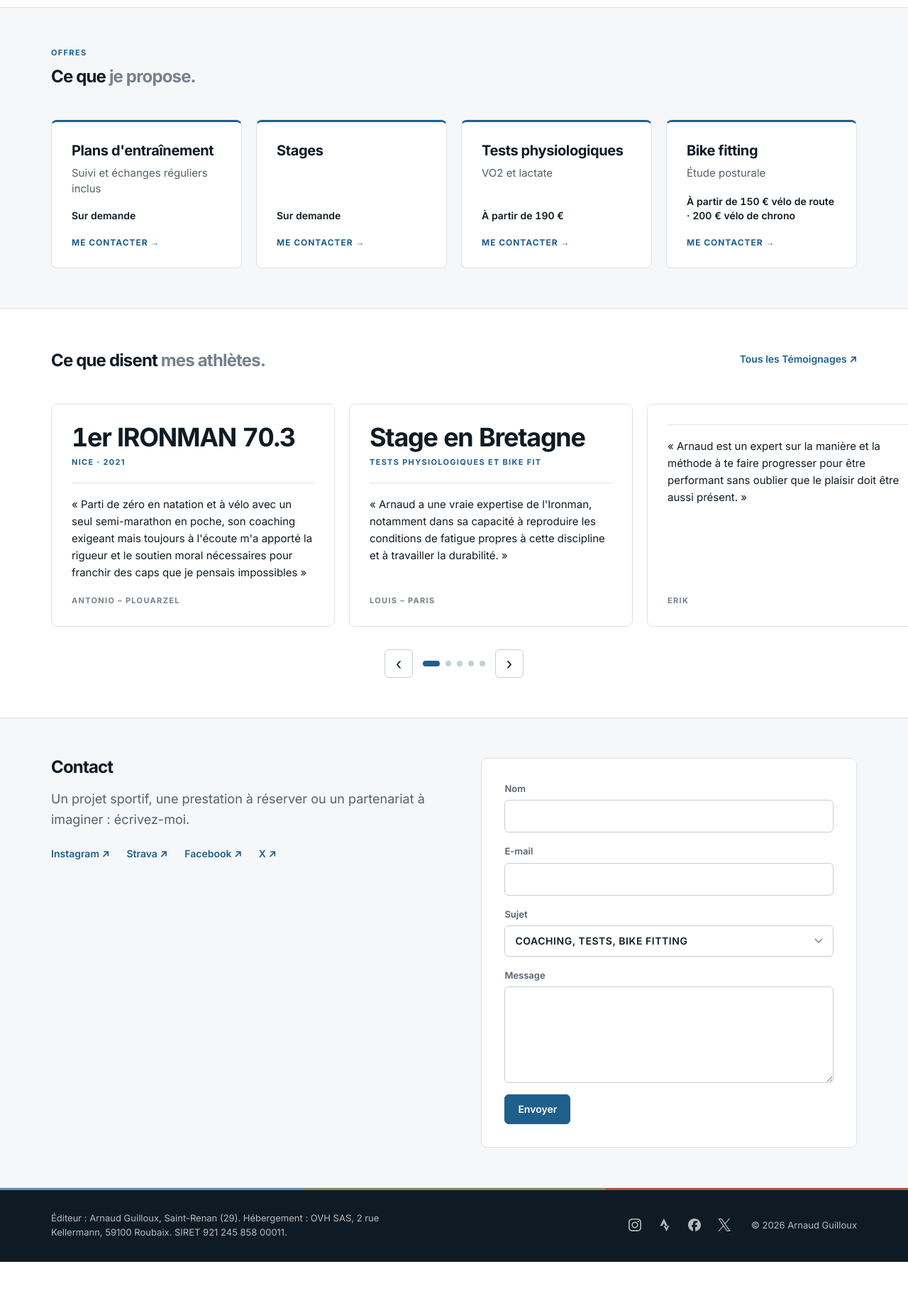
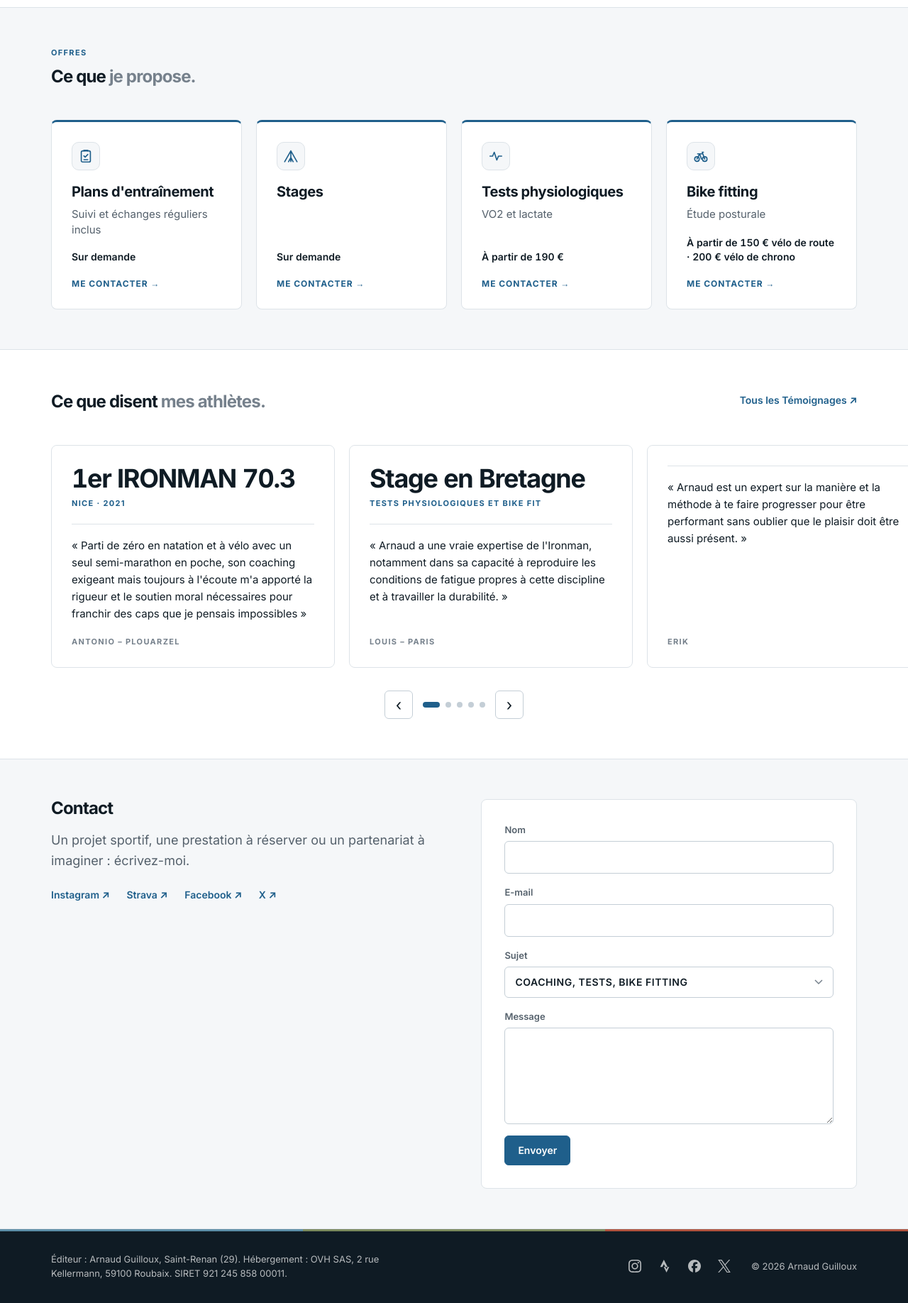
Before and after one commit to arnaudguilloux-web/site-arnaud-guilloux, a PHP site: page /coaching.php in a window 1280 px wide. Shown: the part 658-2494 px from the top of the page at 71% size. Before the commit the page ends 2436 px from the top, so only its background shows below. Run offline with PHP 8.4, Linux system fonts and the light colour scheme.

Commit message:
Offres coaching: picto en haut de chaque carte, modifiable dans le back office
Co-Authored-By: Claude Sonnet 5.5 <noreply@anthropic.com>
Claude-Session: https://claude.ai/code/session_0197ajPqd3WGEmMor7rfkrca

```diff
--- a/admin/index.php
+++ b/admin/index.php
@@ -93,6 +93,7 @@ $SCHEMA = [
         'detail_en' => ['Précision (EN) — facultatif', 'text'],
         'price_fr'  => ['Tarif (FR)', 'text'],
         'price_en'  => ['Tarif (EN)', 'text'],
+        'icon'      => ['Picto', 'select_offer'],
     ]],
     'testimonials' => ['label' => 'Témoignages', 'type' => 'list', 'title' => 'name', 'sub' => 'city',
         'help' => 'Chaque carte : un fait marquant en gros (ex. « 9h06 »), son contexte, puis la citation telle que l\'athlète l\'a écrite (un extrait, on ne réécrit pas ses mots). Signature affichée : « Prénom – Ville » (ville facultative). Ne publier qu\'avec l\'accord de l\'athlète.',
@@ -152,9 +153,9 @@ function field(string $name, array $def, string $value): string
     $h = '<label><span>' . e($label) . '</span>';
     if ($type === 'textarea') {
         $h .= '<textarea name="' . e($name) . '" rows="4">' . e($value) . '</textarea>';
-    } elseif ($type === 'select') {
+    } elseif ($type === 'select' || $type === 'select_offer') {
         $h .= '<select name="' . e($name) . '"><option value="">Aucun</option>';
-        foreach (stat_icons() as $k => $ic) {
+        foreach ($type === 'select' ? stat_icons() : offer_icons() as $k => $ic) {
             $h .= '<option value="' . e($k) . '"' . ($value === $k ? ' selected' : '') . '>' . e($ic[0]) . '</option>';
         }
         $h .= '</select>';
--- a/assets/style.css
+++ b/assets/style.css
@@ -354,3 +354,5 @@ html:has(dialog[open]) { overflow: hidden; }
 /* Titre « big » + lien dans une .head-row (Témoignages) : le lien s'aligne sur la dernière ligne du titre, la marge passe sur la rangée */
 .head-row .big { margin-bottom: 0; }
 .head-row:has(.big) { margin-bottom: clamp(28px, 4vw, 48px); }
+/* Picto en haut des cartes d'offres */
+.offer-ico { display: grid; place-items: center; width: 40px; height: 40px; margin-bottom: 10px; border-radius: 10px; background: var(--soft); border: 1px solid var(--line); color: var(--accent); }
--- a/coaching.php
+++ b/coaching.php
@@ -47,7 +47,7 @@ $F = contact_strings($lang);
 <link rel="preconnect" href="https://fonts.googleapis.com">
 <link rel="preconnect" href="https://fonts.gstatic.com" crossorigin>
 <link href="https://fonts.googleapis.com/css2?family=Inter:wght@400;500;600;700;800&display=swap" rel="stylesheet">
-<link rel="stylesheet" href="<?= e($base) ?>assets/style.css?v=71">
+<link rel="stylesheet" href="<?= e($base) ?>assets/style.css?v=72">
 </head>
 <body>
 <?= site_header($lang, $home, $self, $c, 'coaching') ?>
@@ -85,6 +85,7 @@ $F = contact_strings($lang);
     <ul class="offer-cards">
       <?php foreach ($coachItems as $it): ?>
       <li class="offer-card">
+        <?php if (($oico = offer_icon_svg((string) ($it['icon'] ?? ''))) !== ''): ?><span class="offer-ico"><?= $oico ?></span><?php endif; ?>
         <h3><?= e(tr($it, 'title')) ?></h3>
         <?php if (tr($it, 'detail') !== ''): ?><p class="offer-detail"><?= e(tr($it, 'detail')) ?></p><?php endif; ?>
         <?php if (tr($it, 'price') !== ''): ?><p class="offer-price"><?= e(tr($it, 'price')) ?></p><?php endif; ?>
--- a/data/content.default.json
+++ b/data/content.default.json
@@ -1099,7 +1099,8 @@
       "detail_fr": "Suivi et échanges réguliers inclus",
       "detail_en": "Regular follow-up and exchanges included",
       "price_fr": "Sur demande",
-      "price_en": "On request"
+      "price_en": "On request",
+      "icon": "plan"
     },
     {
       "title_fr": "Stages",
@@ -1107,7 +1108,8 @@
       "detail_fr": "",
       "detail_en": "",
       "price_fr": "Sur demande",
-      "price_en": "On request"
+      "price_en": "On request",
+      "icon": "camp"
     },
     {
       "title_fr": "Tests physiologiques",
@@ -1115,7 +1117,8 @@
       "detail_fr": "VO2 et lactate",
       "detail_en": "VO2 and lactate",
       "price_fr": "À partir de 190 €",
-      "price_en": "From €190"
+      "price_en": "From €190",
+      "icon": "test"
     },
     {
       "title_fr": "Bike fitting",
@@ -1123,7 +1126,8 @@
       "detail_fr": "Étude posturale",
       "detail_en": "Postural study",
       "price_fr": "À partir de 150 € vélo de route · 200 € vélo de chrono",
-      "price_en": "From €150 road bike · €200 TT bike"
+      "price_en": "From €150 road bike · €200 TT bike",
+      "icon": "bike"
     }
   ]
 }
--- a/galerie.php
+++ b/galerie.php
@@ -35,7 +35,7 @@ $T = [
 <link rel="preconnect" href="https://fonts.googleapis.com">
 <link rel="preconnect" href="https://fonts.gstatic.com" crossorigin>
 <link href="https://fonts.googleapis.com/css2?family=Inter:wght@400;500;600;700;800&display=swap" rel="stylesheet">
-<link rel="stylesheet" href="<?= e($base) ?>assets/style.css?v=71">
+<link rel="stylesheet" href="<?= e($base) ?>assets/style.css?v=72">
 </head>
 <body>
 <?= site_header($lang, $home, $self, $c, 'highlights') ?>
--- a/index.php
+++ b/index.php
@@ -164,7 +164,7 @@ $n = 0; // numérotation des sections
 <link rel="preconnect" href="https://fonts.googleapis.com">
 <link rel="preconnect" href="https://fonts.gstatic.com" crossorigin>
 <link href="https://fonts.googleapis.com/css2?family=Inter:wght@400;500;600;700;800&display=swap" rel="stylesheet">
-<link rel="stylesheet" href="<?= e($base) ?>assets/style.css?v=71">
+<link rel="stylesheet" href="<?= e($base) ?>assets/style.css?v=72">
 <script type="application/ld+json"><?= json_encode($jsonLd, JSON_UNESCAPED_UNICODE | JSON_UNESCAPED_SLASHES | JSON_HEX_TAG) ?></script>
 </head>
 <body>
--- a/lib.php
+++ b/lib.php
@@ -85,6 +85,27 @@ function stat_icons(): array
     ];
 }
 
+/* Pictos des cartes « Offres » du coaching : clé => [libellé pour le back office, tracés SVG (24 x 24, trait)]. */
+function offer_icons(): array
+{
+    return [
+        'plan'   => ['Plan d\'entraînement', '<rect x="5" y="4" width="14" height="17" rx="2"/><path d="M9 4V3h6v1M9 11.5l2 2 4-4M9 17.5h6"/>'],
+        'camp'   => ['Stage', '<path d="M2.5 20.5L12 4l9.5 16.5M12 4v16.5M8.5 20.5l3.5-6.5 3.5 6.5"/>'],
+        'test'   => ['Test (effort, mesure)', '<path d="M3 12h4l2.5-6 4 12 2.5-6H21"/>'],
+        'bike'   => ['Vélo', '<circle cx="6" cy="16.5" r="3.5"/><circle cx="18" cy="16.5" r="3.5"/><path d="M6 16.5l4-8h5l3 8M10 8.5l3 8M9 8.5H7M15 8.5L14 6h2"/>'],
+        'target' => ['Objectif', '<circle cx="12" cy="12" r="9"/><circle cx="12" cy="12" r="5"/><circle cx="12" cy="12" r="1.2"/>'],
+    ];
+}
+
+function offer_icon_svg(string $key): string
+{
+    $icons = offer_icons();
+    if (!isset($icons[$key])) {
+        return '';
+    }
+    return '<svg viewBox="0 0 24 24" width="22" height="22" fill="none" stroke="currentColor" stroke-width="1.8" stroke-linecap="round" stroke-linejoin="round" focusable="false" aria-hidden="true">' . $icons[$key][1] . '</svg>';
+}
+
 function stat_icon_svg(string $key): string
 {
     $icons = stat_icons();
--- a/palmares.php
+++ b/palmares.php
@@ -34,7 +34,7 @@ $T = [
 <link rel="preconnect" href="https://fonts.googleapis.com">
 <link rel="preconnect" href="https://fonts.gstatic.com" crossorigin>
 <link href="https://fonts.googleapis.com/css2?family=Inter:wght@400;500;600;700;800&display=swap" rel="stylesheet">
-<link rel="stylesheet" href="<?= e($base) ?>assets/style.css?v=71">
+<link rel="stylesheet" href="<?= e($base) ?>assets/style.css?v=72">
 </head>
 <body>
 <?= site_header($lang, $home, $self, $c, 'palmares') ?>
--- a/temoignages.php
+++ b/temoignages.php
@@ -37,7 +37,7 @@ $T = [
 <link rel="preconnect" href="https://fonts.googleapis.com">
 <link rel="preconnect" href="https://fonts.gstatic.com" crossorigin>
 <link href="https://fonts.googleapis.com/css2?family=Inter:wght@400;500;600;700;800&display=swap" rel="stylesheet">
-<link rel="stylesheet" href="<?= e($base) ?>assets/style.css?v=71">
+<link rel="stylesheet" href="<?= e($base) ?>assets/style.css?v=72">
 </head>
 <body>
 <?= site_header($lang, $home, $self, $c, 'temoignages') ?>
```
